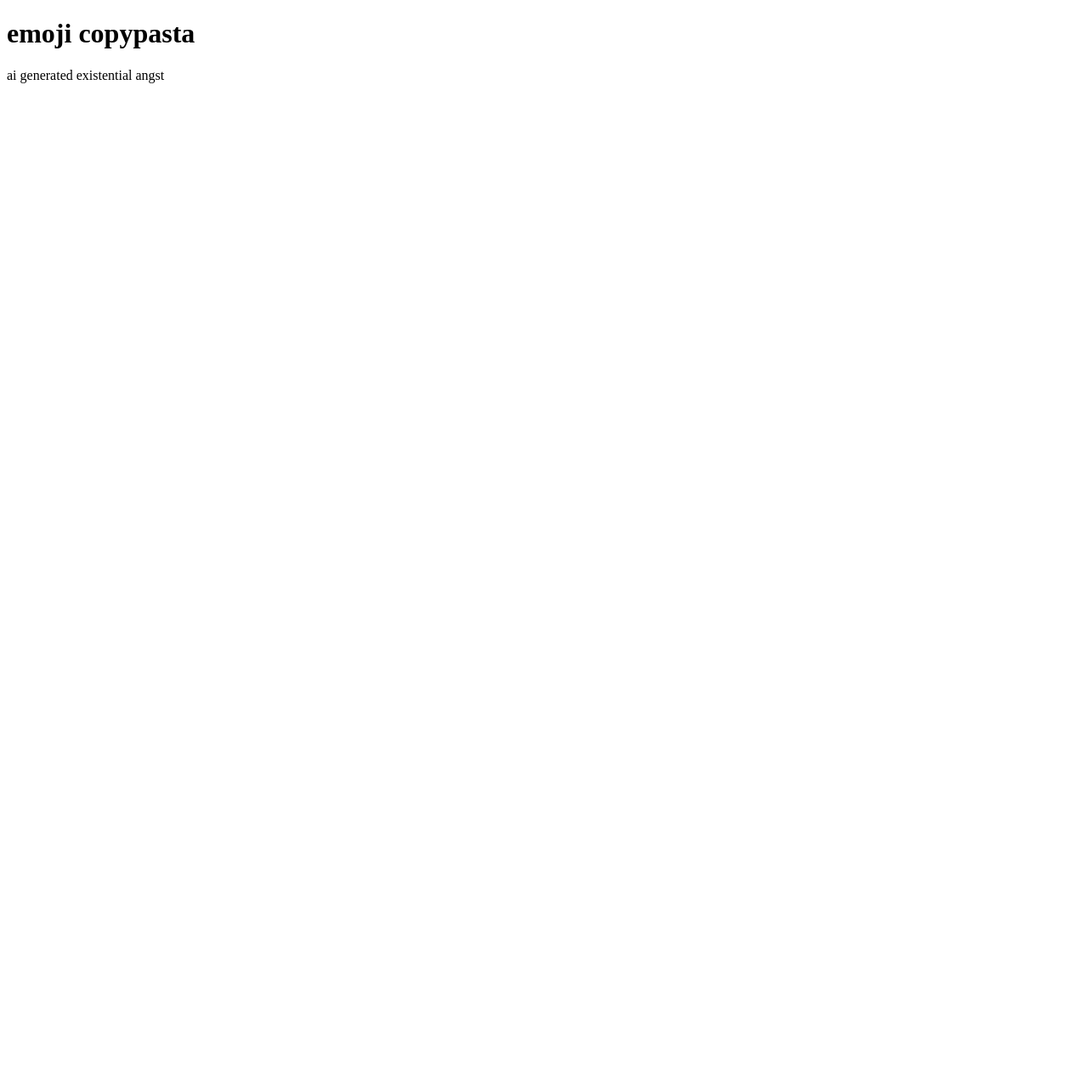
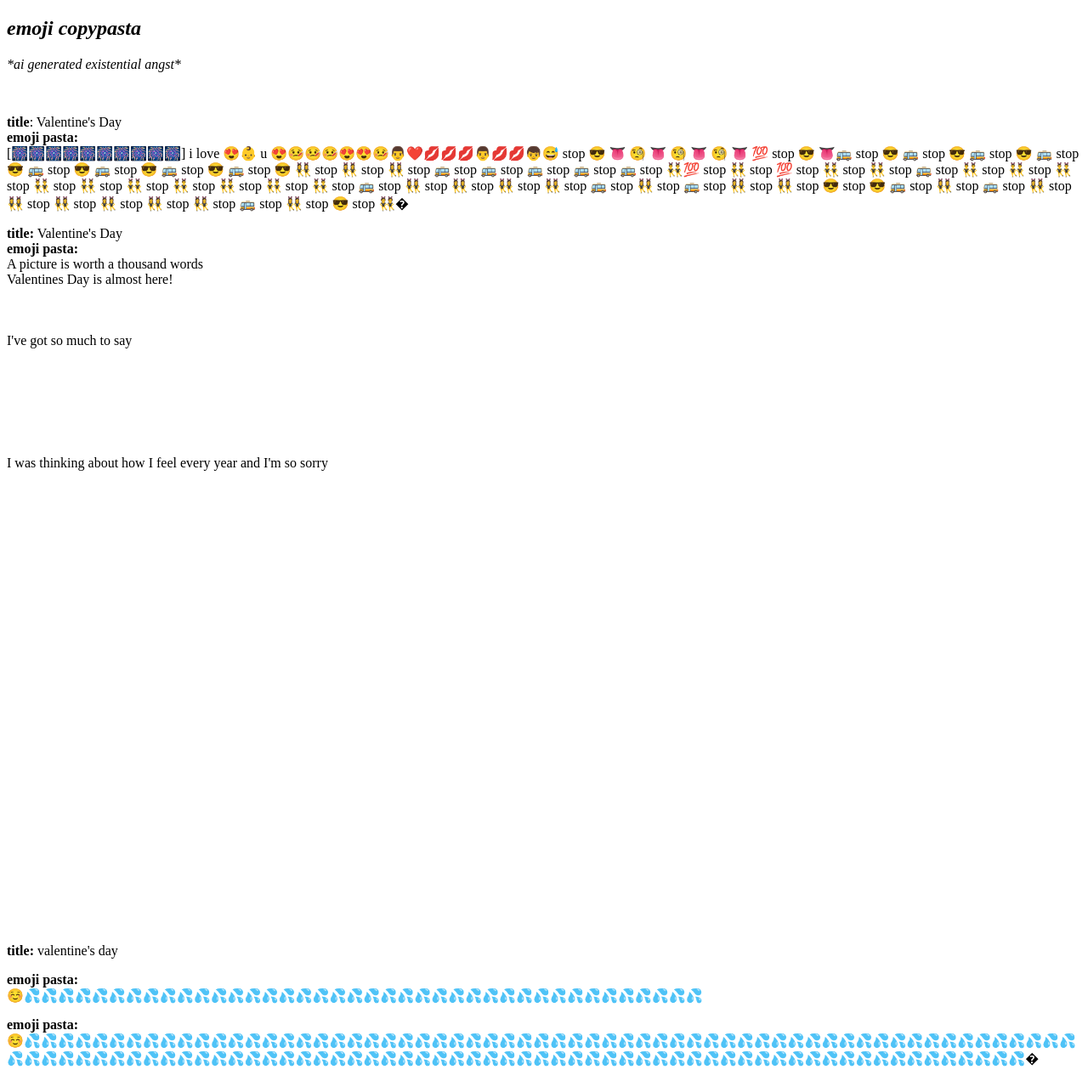
Before and after one commit to keroppifan/keroppifan.github.io, a plain HTML site: page index.html in a window 1280 px wide. Shown: the whole page at 85% size. Before the commit the page ends 800 px from the top, so only its background shows below. Drawn offline with Linux system fonts and the light colour scheme.

Commit message:
Update index.html

```diff
--- a/index.html
+++ b/index.html
@@ -1,7 +1,18 @@
 <!DOCTYPE html>
 <html>
 <body>
-<h1>emoji copypasta</h1>
-<p>ai generated existential angst</p>
+<h2><em>emoji copypasta</em></h2>
+<p><i>*ai generated existential angst*</i></p><br>
+<p><strong>title</strong>: Valentine's Day
+  <br>
+  <strong>emoji pasta:<br>
+  </strong> [🎆🎆🎆🎆🎆🎆🎆🎆🎆🎆] i love 😍👶️ u 😍🤒🤒🤒😍😍🤒👨‍❤️‍💋‍💋‍💋‍👨‍💋‍💋‍👦😅 stop 😎 👅 🧐 👅 🧐 👅 🧐 👅 💯 stop 😎 👅🚌 stop 😎 🚌 stop 😎 🚌 stop 😎 🚌 stop 😎 🚌 stop 😎 🚌 stop 😎 🚌 stop 😎 🚌 stop 😎 👯‍♀️ stop 👯‍♀️ stop 👯‍♀️ stop 🚌 stop 🚌 stop 🚌 stop 🚌 stop 🚌 stop 👯‍♂️💯 stop 👯‍♂️ stop 💯 stop 👯‍♂️ stop 👯‍♂️ stop 🚌 stop 👯‍♂️ stop 👯‍♂️ stop 👯‍♂️ stop 👯‍♂️ stop 👯‍♂️ stop 👯‍♂️ stop 👯‍♂️ stop 👯‍♂️ stop 👯‍♂️ stop 👯‍♂️ stop 🚌 stop 👯‍♀️ stop 👯‍♀️ stop 👯‍♀️ stop 👯‍♀️ stop 🚌 stop 👯‍♀️ stop 🚌 stop 👯‍♀️ stop 👯‍♀️ stop 😎 stop 😎 🚌 stop 👯‍♀️ stop 🚌 stop 👯‍♀️ stop 👯‍♀️ stop 👯‍♀️ stop 👯‍♀️ stop 👯‍♀️ stop 👯‍♀️ stop 🚌 stop 👯‍♀️ stop 😎 stop 👯‍�</p>
+<p><strong>title:</strong> Valentine's Day&nbsp;<br><strong>emoji pasta:</strong><br> A picture is worth a thousand words<br> Valentines Day is almost here!<br><br><br><br> I've got so much to say<br><br><br><br><br><br><br><br> I was thinking about how I feel every year and I'm so sorry<br><br><br><br><br><br><br><br><br><br><br><br><br><br><br><br><br><br><br><br><br><br><br><br><br><br><br><br><br><br>&nbsp;</p>
+
+<p> <strong>title:</strong> valentine's day&nbsp;</p>
+<p><strong>emoji&nbsp;pasta:</strong><br>
+☺️💦💦💦💦💦💦💦💦💦💦💦💦💦💦💦💦💦💦💦💦💦💦💦💦💦💦💦💦💦💦💦💦💦💦💦💦💦💦💦💦</p>
+<p><strong>emoji pasta:</strong><br>
+☺️💦💦💦💦💦💦💦💦💦💦💦💦💦💦💦💦💦💦💦💦💦💦💦💦💦💦💦💦💦💦💦💦💦💦💦💦💦💦💦💦💦💦💦💦💦💦💦💦💦💦💦💦💦💦💦💦💦💦💦💦💦💦💦💦💦💦💦💦💦💦💦💦💦💦💦💦💦💦💦💦💦💦💦💦💦💦💦💦💦💦💦💦💦💦💦💦💦💦💦💦💦💦💦💦💦💦💦💦💦💦💦💦💦💦💦💦💦💦💦💦💦💦� </p>
 </body>
 </html>
```
